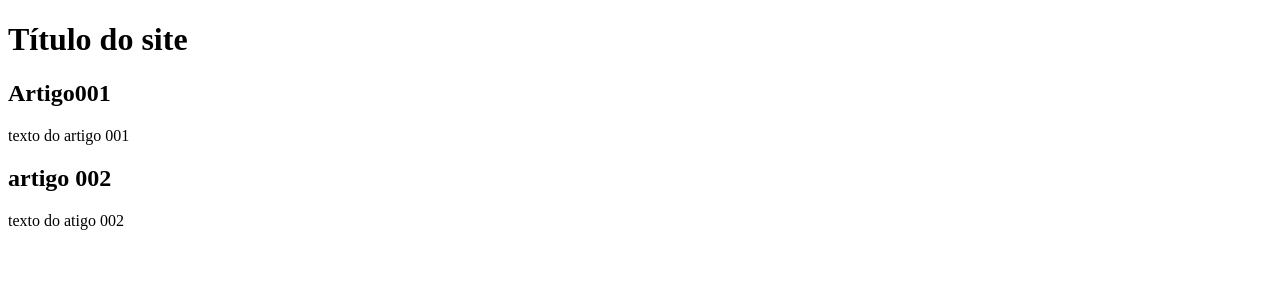
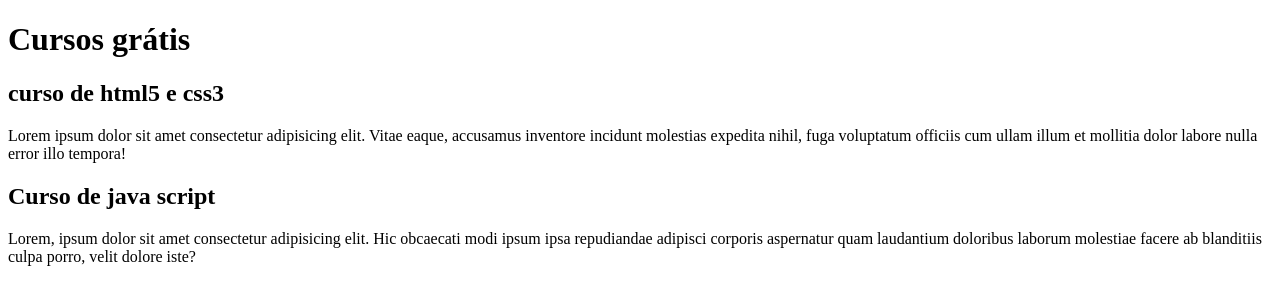
Before and after one commit to renanramalho88/Projeto-site, a plain HTML site: page index.html in a window 1280 px wide. Drawn offline with Linux system fonts and the light colour scheme.

Commit message:
comecei a escrever o conteudo

```diff
--- a/index.html
+++ b/index.html
@@ -9,15 +9,15 @@
 <body>
     <main>
         <header>
-            <h1>Título do site</h1>
+            <h1>Cursos grátis</h1>
         </header>
         <article>
-            <h2>Artigo001</h2>
-            <p>texto do artigo 001</p>
+            <h2>curso de html5 e css3</h2>
+            <p>Lorem ipsum dolor sit amet consectetur adipisicing elit. Vitae eaque, accusamus inventore incidunt molestias expedita nihil, fuga voluptatum officiis cum ullam illum et mollitia dolor labore nulla error illo tempora!</p>
         </article>
         <article>
-            <h2>artigo 002</h2>
-            <p>texto do atigo 002</p>
+            <h2>Curso de java script</h2>
+            <p>Lorem, ipsum dolor sit amet consectetur adipisicing elit. Hic obcaecati modi ipsum ipsa repudiandae adipisci corporis aspernatur quam laudantium doloribus laborum molestiae facere ab blanditiis culpa porro, velit dolore iste?</p>
         </article>
     </main>
 </body>
```
